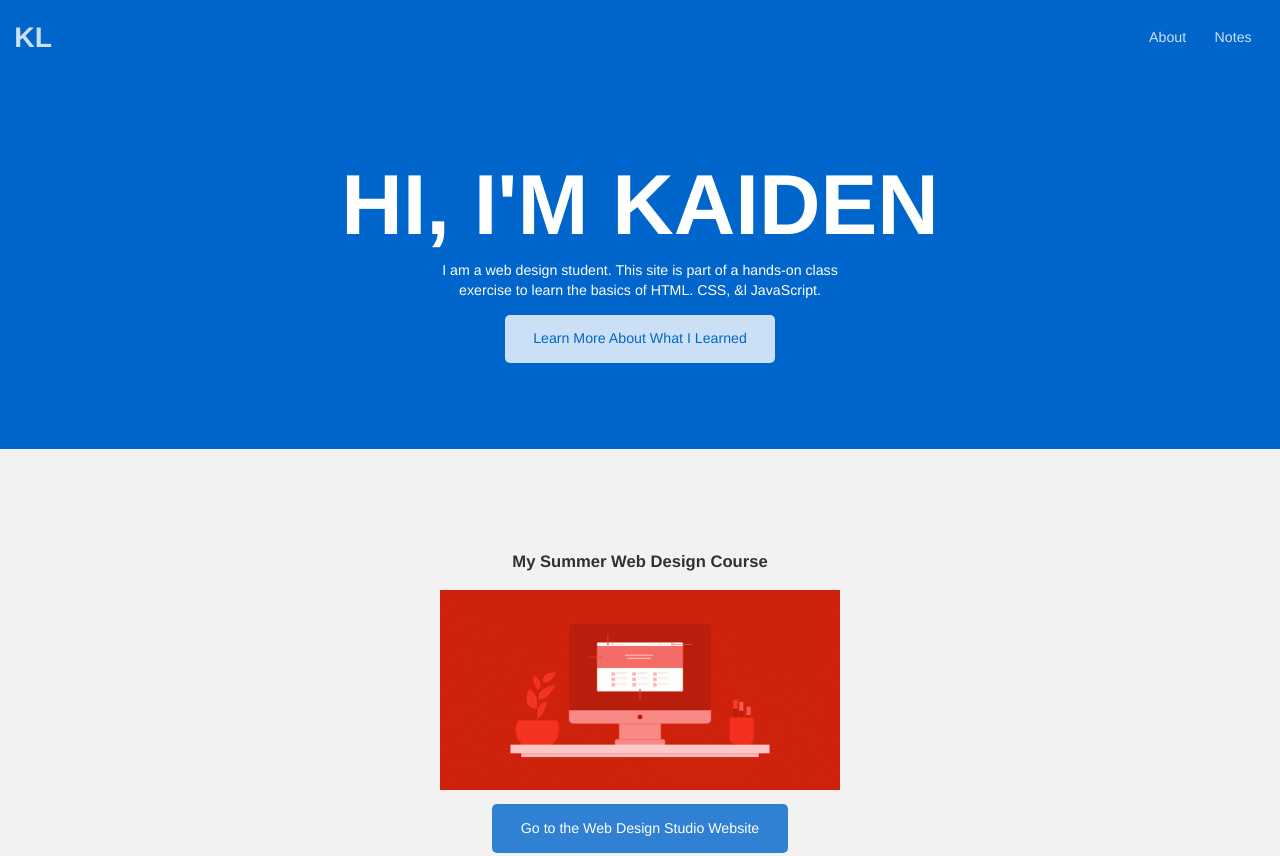
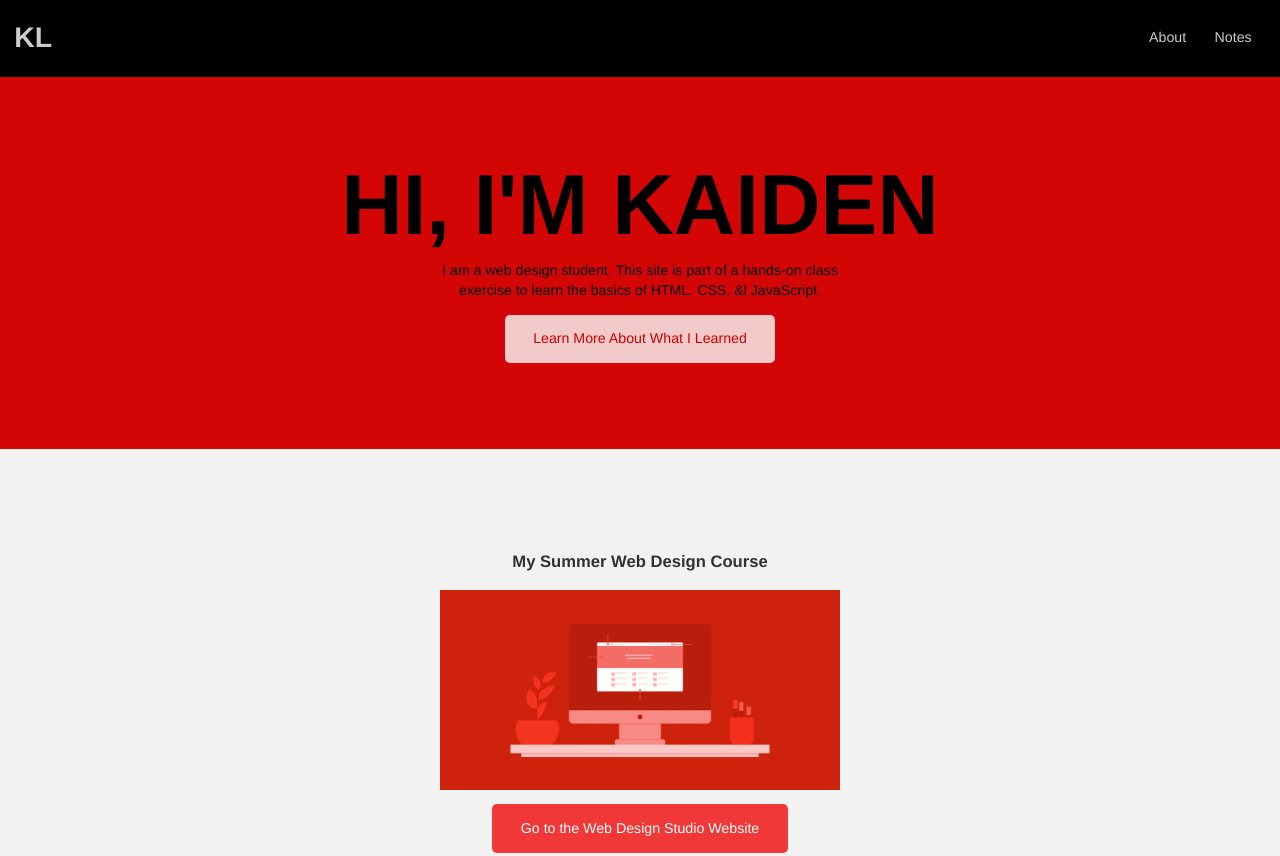
Before and after one commit to iolanikaiden/iolanikaiden.github.io, a plain HTML site: page index.html in a window 1280 px wide. Shown: the top 856 px of the page. Drawn offline with Linux system fonts and the light colour scheme.

Commit message:
Update style.css

```diff
--- a/css/style.css
+++ b/css/style.css
@@ -25,17 +25,17 @@ img {
     display: inline-block;
     padding: 1em 2em;
     text-decoration: none;
-    background-color: rgba(0, 102, 204, .8);
+    background-color: rgba(241, 13, 13, 0.808);
     color: white;
     border-radius: 5px;
 }
 .button:hover {
-    background-color: rgba(0, 102, 204, 1);
+    background-color: rgb(207, 3, 3);
     color: white;
 }
 .button.dark {
-    color: rgba(0, 102, 204, 1);
-    background-color: rgba(255, 255, 255,.8);
+    color: rgb(209, 0, 0);
+    background-color: rgba(252, 252, 252, 0.8);
 }
 .button.dark:hover {
     background-color: rgba(255, 255, 255,1);
@@ -44,7 +44,7 @@ img {
 /* SITE STRUCTURE */
 
 header {
-    background-color: rgba(0, 102, 204, 1);
+    background-color: rgb(0, 0, 0);
     color: rgba(0, 0, 0, 0.8);
     padding: 1em;
     display: grid;
@@ -88,9 +88,9 @@ main {
 
 /* HERO SECTION */
 .hero {
-    background-color: rgba(0, 102, 204, 1);
+    background-color: rgb(212, 5, 5);
     text-align: center;
-    color: white;
+    color: rgb(0, 0, 0);
     padding: 6em 1em;
 }
 
```
